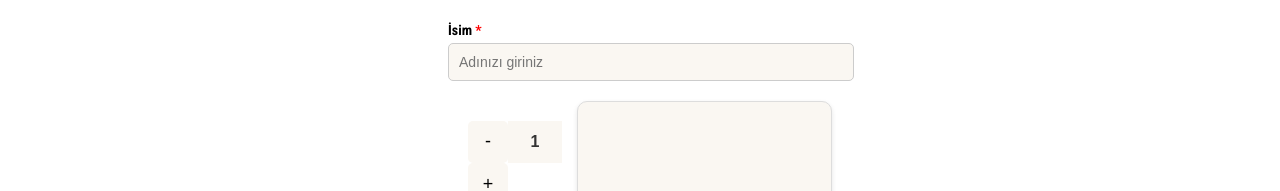
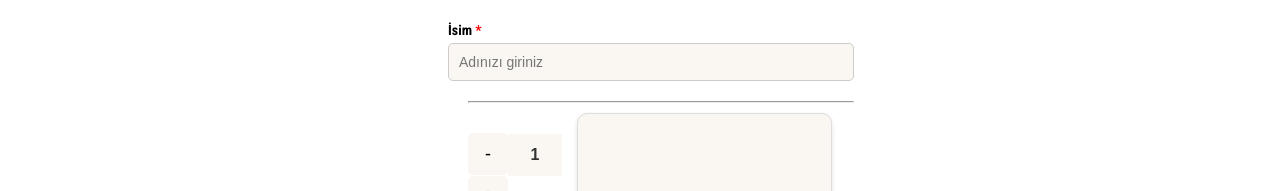
Before and after one commit to Feyzanur-Ak/pizzawebsitesi, a React (Vite) app: page /SiparisOlustur in a window 1280 px wide. Shown: the part 964-1155 px from the top of the page. Built offline with nearby package versions, Linux system fonts and the light colour scheme; a web font is replaced by a local one.

Commit message:
iteratiom-2/siparişoluştur

```diff
--- a/src/components/SiparisOlustur.jsx
+++ b/src/components/SiparisOlustur.jsx
@@ -532,6 +532,7 @@ const SiparisOlustur = () => {
           />
         </InputContainer>
 
+            <hr  style={{ width: "100%", height: ".5px", backgroundColor: "#ffffff", margin: " 10px 20px"}}/>
         <SummarySection>
           <QuantityControl>
             <QuantityButton onClick={() => handleQuantityChange("decrement")}>
```
